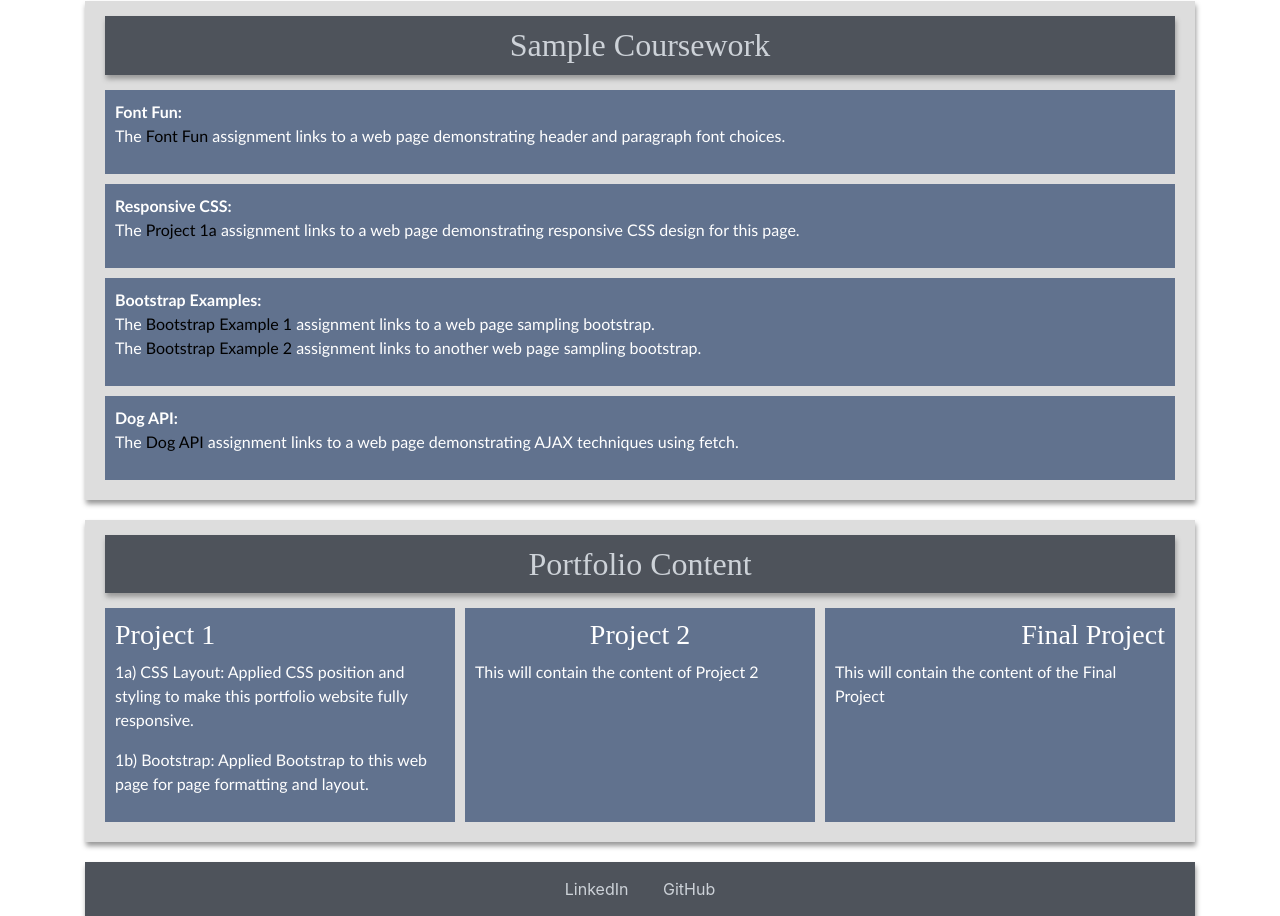
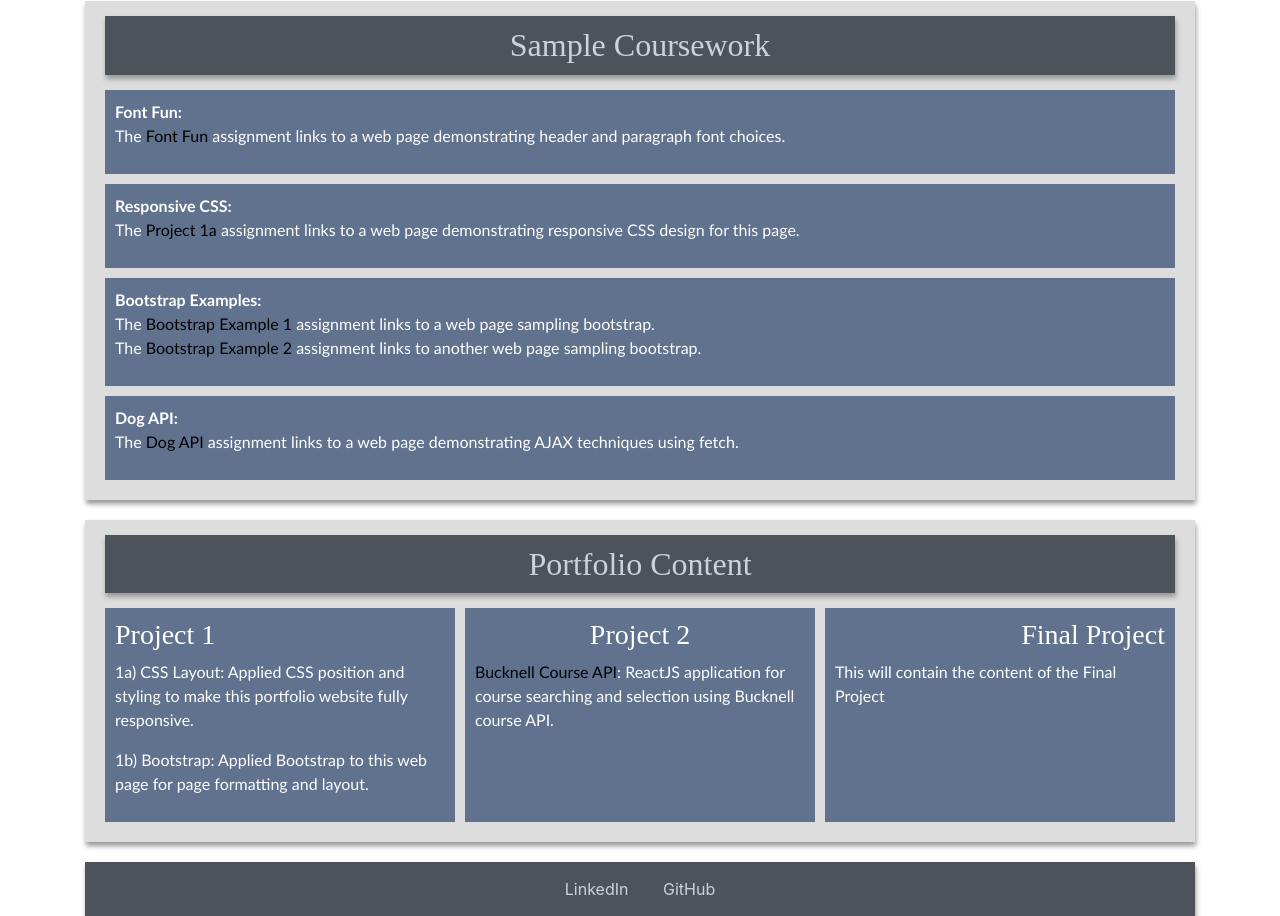
Before and after one commit to RyanPencak/WebApps, a plain HTML site: page index.html in a window 1280 px wide. Shown: the part 515-1431 px from the top of the page. Drawn offline with nearby package versions, Linux system fonts and the light colour scheme; a web font is replaced by a local one.

Commit message:
Project 2

```diff
--- a/css/styles.css
+++ b/css/styles.css
@@ -147,6 +147,16 @@
 }
 
 #project1alink:hover {
+  color: #FFF;
+  text-decoration: none;
+}
+
+#project2link:link, #project2link:visited {
+  color: #000;
+  text-decoration: none;
+}
+
+#project2link:hover {
   color: #FFF;
   text-decoration: none;
 }
--- a/index.html
+++ b/index.html
@@ -107,7 +107,7 @@
 
             <div class="col-sm-12 col-md-6 col-lg-4" id="project2">
               <h3 id="header2"> Project 2 </h3>
-              <p>This will contain the content of Project 2</p>
+              <p><a href="https://bucknellcoursesearch.herokuapp.com" id="project2link">Bucknell Course API</a>: ReactJS application for course searching and selection using Bucknell course API.</p>
             </div>
 
             <div class="col-sm-12 col-md-12 col-lg-4" id="project3">
```
Also changed, not shown: 1 other file.
